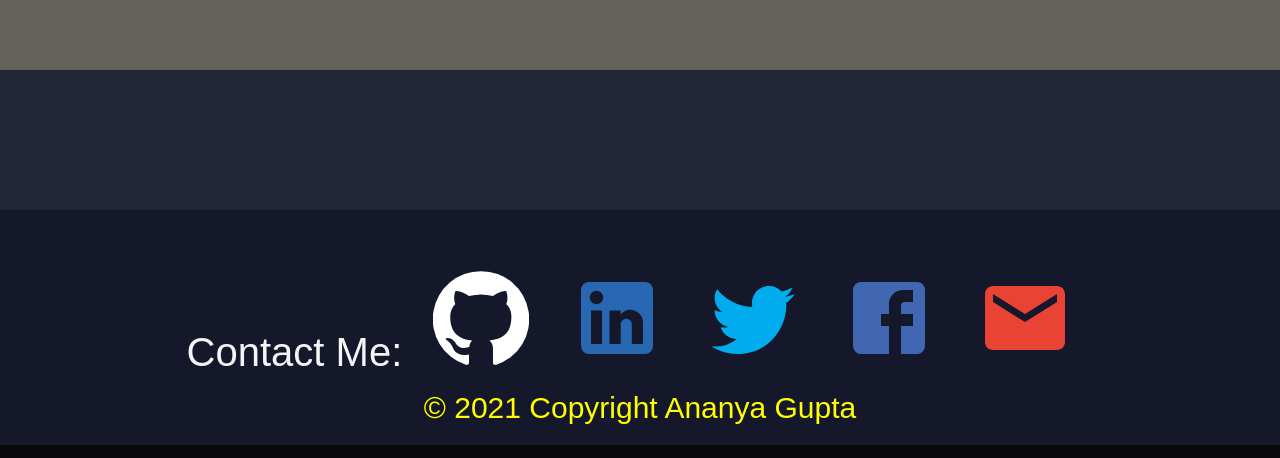
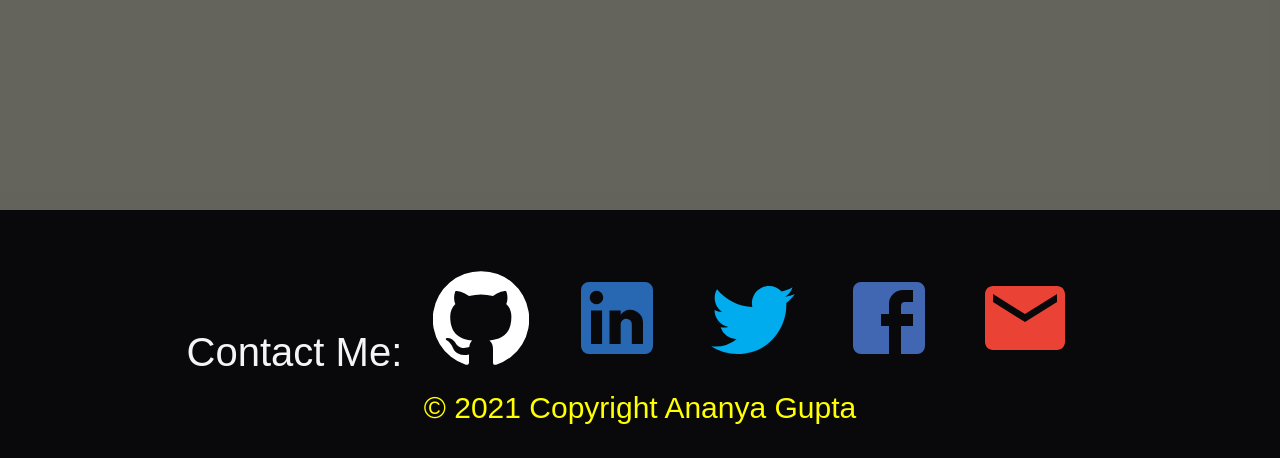
Before and after one commit to ananya8606/Portfolio-website-using-Reactjs, a React (Create React App) app: page / in a window 1280 px wide. Shown: the part 1333-1791 px from the top of the page. Built offline with nearby package versions, Linux system fonts and the light colour scheme.

Commit message:
Create App.css

```diff
--- a/src/App.css
+++ b/src/App.css
@@ -25,7 +25,6 @@
 .icons-list {
 font-family: 'Raleway', sans-serif;
 	text-align: center;
-	background-color: rgba(23, 28, 49, 0.842);
 	padding-top:200px;
 	justify-content: center;
 	align-items: center;
```
